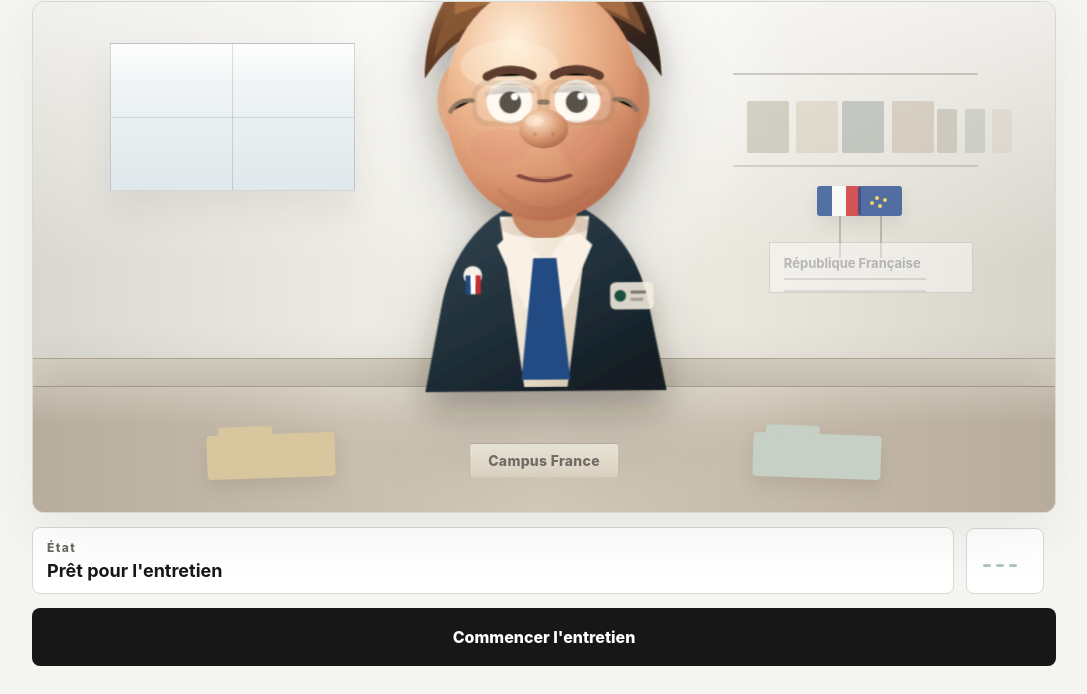
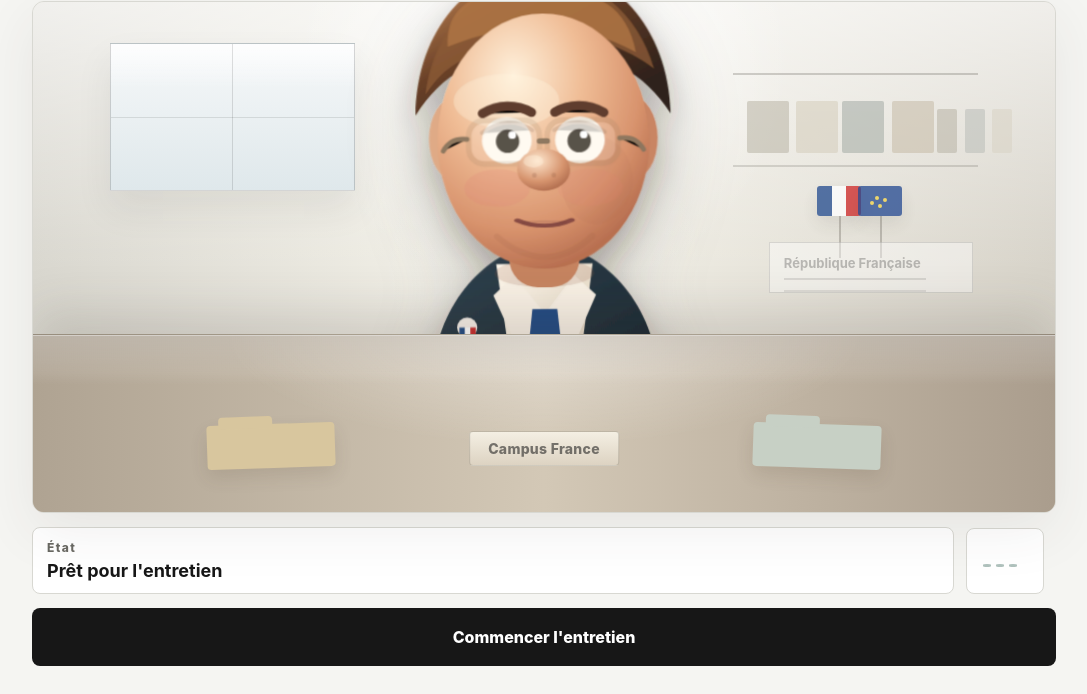
Before and after one commit to tsimzhongwen-collab/eef-ai-interview, a website: page index.html in a window 1280 px wide. Shown: the part 144-838 px from the top of the page, without its empty margins (96-1183 px from the left). Drawn offline with Linux system fonts and the light colour scheme.

Commit message:
Seat officer behind desk

```diff
--- a/style.css
+++ b/style.css
@@ -216,20 +216,20 @@
   position:absolute;
   left:0;
   right:0;
-  bottom:27%;
+  bottom:29%;
   height:1px;
   background:rgba(60,57,50,.16);
 }
 .officer{
   position:absolute;
   left:50%;
-  bottom:82px;
-  width:min(520px,78vw);
-  height:min(520px,70vh);
+  bottom:18px;
+  width:min(560px,80vw);
+  height:min(560px,74vh);
   transform:translateX(-50%);
   animation:breath 4.8s ease-in-out infinite;
   filter:drop-shadow(0 30px 36px rgba(45,41,35,.24));
-  z-index:2;
+  z-index:1;
 }
 @keyframes breath{
   50%{transform:translateX(-50%) translateY(4px)}
@@ -259,17 +259,29 @@
   left:0;
   right:0;
   bottom:0;
-  height:126px;
+  height:178px;
   background:
-    linear-gradient(180deg,rgba(255,255,255,.22),rgba(255,255,255,0) 30%),
-    radial-gradient(ellipse at 50% 0,rgba(255,255,255,.26),rgba(255,255,255,0) 42%),
-    linear-gradient(90deg,#b8ad9d,#d2c8b7 50%,#b7ab9b);
+    linear-gradient(180deg,rgba(255,255,255,.34),rgba(255,255,255,0) 28%),
+    radial-gradient(ellipse at 50% 0,rgba(255,255,255,.36),rgba(255,255,255,0) 44%),
+    linear-gradient(90deg,#afa392,#d3c8b6 50%,#aa9d8d);
   border-top:1px solid rgba(82,75,65,.25);
-  box-shadow:0 -18px 40px rgba(68,60,50,.12);
+  box-shadow:
+    0 -24px 44px rgba(68,60,50,.16),
+    inset 0 1px 0 rgba(255,255,255,.55);
+  z-index:3;
+}
+.desk:before{
+  content:"";
+  position:absolute;
+  left:0;
+  right:0;
+  top:0;
+  height:38px;
+  background:linear-gradient(180deg,rgba(88,76,62,.14),rgba(88,76,62,0));
 }
 .folder{
   position:absolute;
-  bottom:34px;
+  bottom:44px;
   width:128px;
   height:44px;
   border-radius:4px;
@@ -292,7 +304,7 @@
 .desk-plate{
   position:absolute;
   left:50%;
-  bottom:34px;
+  bottom:46px;
   transform:translateX(-50%);
   padding:8px 18px;
   border-radius:4px;
@@ -401,8 +413,10 @@
   .app-shell{padding:14px}
   .topbar{align-items:flex-start}
   .officer-stage{height:58vh;min-height:390px}
-  .officer{width:330px;height:470px}
-  .head{transform:translateX(-50%) scale(.88)}
+  .officer{width:360px;height:430px;bottom:24px}
+  .desk{height:128px}
+  .folder{bottom:30px;width:100px}
+  .desk-plate{bottom:32px}
   .control-panel{grid-template-columns:1fr auto}
   .text-toggle{grid-column:1 / -1;height:50px}
   .status-value{font-size:16px}
```
